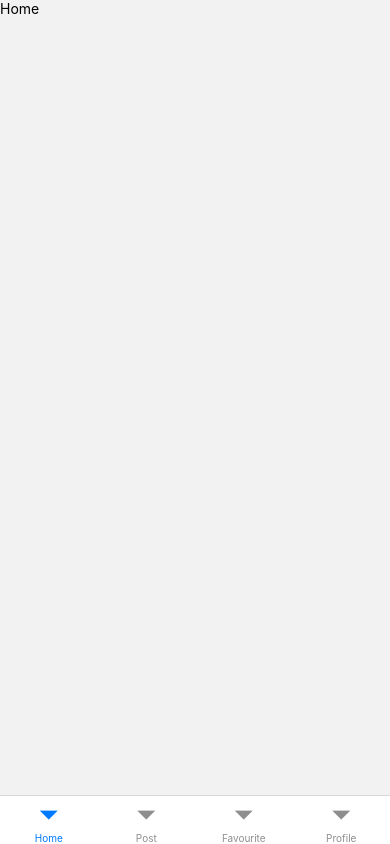
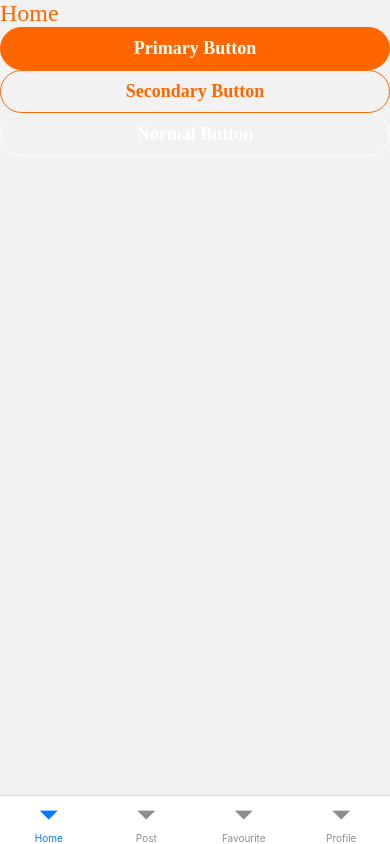
Before and after one commit to GiangNguyen1207/Kritics, a React Native app: screen / in a window 390 px wide. Built offline with nearby package versions, Linux system fonts and the light colour scheme.

Commit message:
add typography and button component

```diff
--- /dev/null
+++ b/components/Button.js
@@ -0,0 +1,61 @@
+import React from 'react';
+import PropTypes from 'prop-types';
+import { TouchableOpacity, StyleSheet } from 'react-native';
+
+import Typography from './Typography';
+import { theme } from '../themes';
+
+const Button = ({ title, variant, onPress }) => {
+  const getButtonStyle = (variant) => {
+    let style = {
+      backgroundColor: 'transparent',
+      borderColor: theme.colors.white,
+    };
+    switch (variant) {
+      case 'primary':
+        style = {
+          backgroundColor: theme.colors.primary,
+          borderColor: theme.colors.primary,
+        };
+        break;
+      case 'secondary':
+        style = {
+          borderColor: theme.colors.primary,
+        };
+        break;
+      default:
+        return style;
+    }
+    return style;
+  };
+
+  return (
+    <TouchableOpacity style={[styles.button, getButtonStyle(variant)]}>
+      <Typography
+        variant="h3"
+        text={title}
+        fontWeight="600"
+        color={
+          variant === 'secondary' ? theme.colors.primary : theme.colors.white
+        }
+      />
+    </TouchableOpacity>
+  );
+};
+
+const styles = StyleSheet.create({
+  button: {
+    borderWidth: 1,
+    padding: theme.spacings.xxs,
+    borderRadius: theme.spacings.xxxl,
+    alignItems: 'center',
+  },
+});
+
+Button.propTypes = {
+  title: PropTypes.string.isRequired,
+  variant: PropTypes.string,
+  onPress: PropTypes.func.isRequired,
+};
+
+export default Button;
--- /dev/null
+++ b/components/Typography.js
@@ -0,0 +1,53 @@
+import React from 'react';
+import PropTypes from 'prop-types';
+import { Text } from 'react-native';
+
+import { theme } from '../themes';
+
+const Typography = ({ variant, color, fontWeight, text }) => {
+  const getTextFontSize = (variant) => {
+    let fontSize = 12;
+    switch (variant) {
+      case 'h1':
+        fontSize = 48;
+        break;
+      case 'h2':
+        fontSize = 24;
+        break;
+      case 'h3':
+        fontSize = 18;
+        break;
+      case 'h4':
+        fontSize = 16;
+        break;
+      case 'h5':
+        fontSize = 14;
+        break;
+      default:
+        return;
+    }
+    return fontSize;
+  };
+
+  return (
+    <Text
+      style={{
+        fontFamily: 'Avenir',
+        fontSize: getTextFontSize(variant),
+        color: color ?? theme.colors.white,
+        fontWeight: fontWeight ?? '400',
+      }}
+    >
+      {text}
+    </Text>
+  );
+};
+
+Typography.propTypes = {
+  variant: PropTypes.string.isRequired,
+  text: PropTypes.string.isRequired,
+  color: PropTypes.string,
+  fontWeight: PropTypes.string,
+};
+
+export default Typography;
--- a/themes/index.js
+++ b/themes/index.js
@@ -1,12 +1,13 @@
 export const theme = {
   colors: {
-    primary: "#FF6600",
-    secondary: "#F98335",
-    appBackground: "#202020",
-    white: "#FFFFFF",
-    black: "#000000",
-    darkGrey: "#474747",
-    lightGrey: "#C4C4C4",
+    primary: '#FF6600',
+    secondary: '#F98335',
+    appBackground: '#202020',
+    white: '#FFFFFF',
+    black: '#000000',
+    darkGrey: '#474747',
+    lightGrey: '#C4C4C4',
+    textHint: 'A8A6A6',
   },
 
   spacings: {
--- a/views/Home.js
+++ b/views/Home.js
@@ -1,11 +1,18 @@
 import React from 'react';
-import { Text } from 'react-native';
 import { SafeAreaView } from 'react-native-safe-area-context';
+
+import Typography from '../components/Typography';
+import Button from '../components/Button';
+import { theme } from '../themes';
 
 const Home = () => {
   return (
     <SafeAreaView>
-      <Text>Home</Text>
+      {/* this is just for testing  */}
+      <Typography variant="h2" text="Home" color={theme.colors.primary} />
+      <Button title="Primary Button" variant="primary" onPress={() => {}} />
+      <Button title="Secondary Button" variant="secondary" onPress={() => {}} />
+      <Button title="Normal Button" onPress={() => {}} />
     </SafeAreaView>
   );
 };
```
Also changed, not shown: 1 other file (tests, documents, lock files or other folders).
